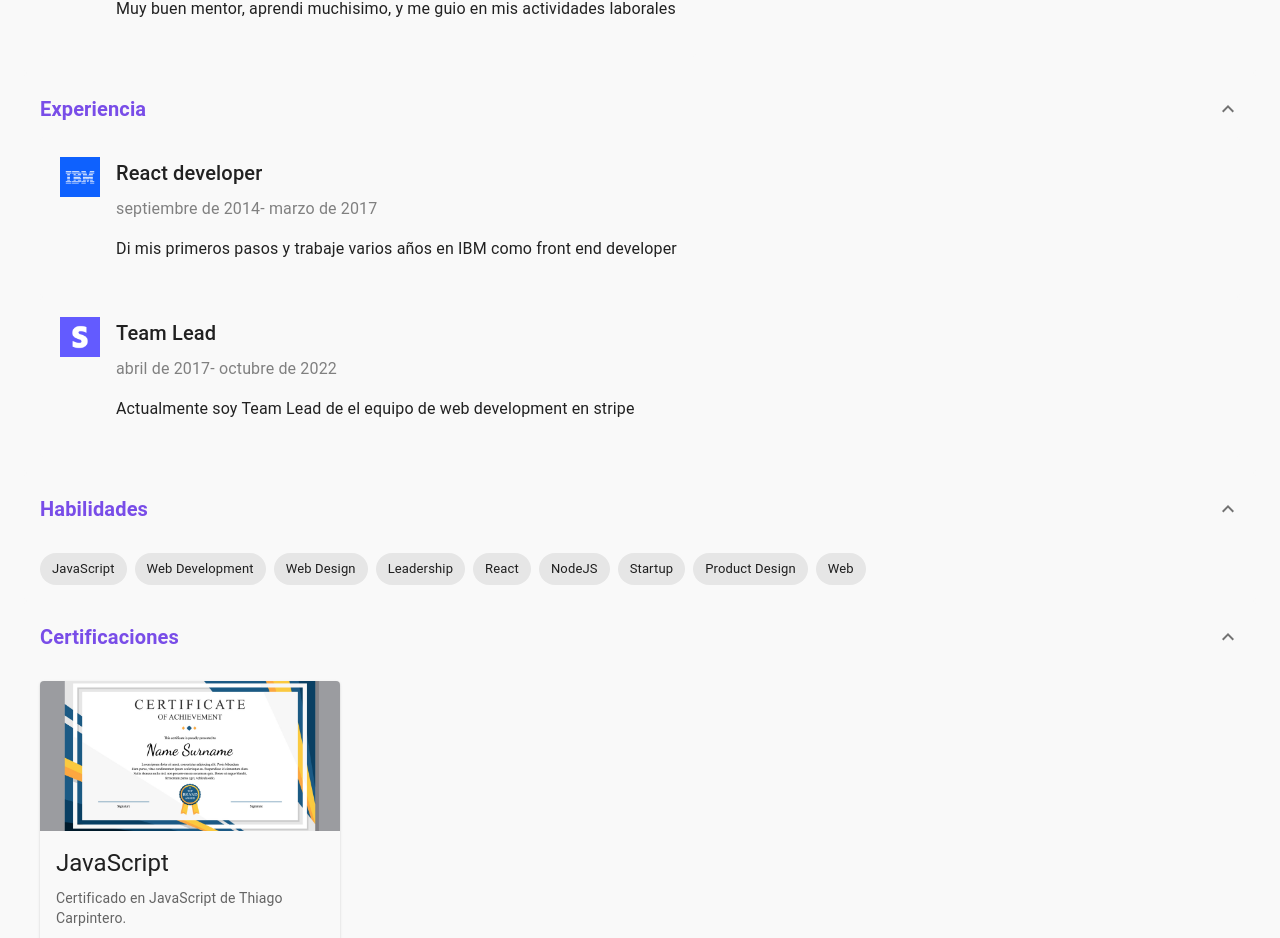
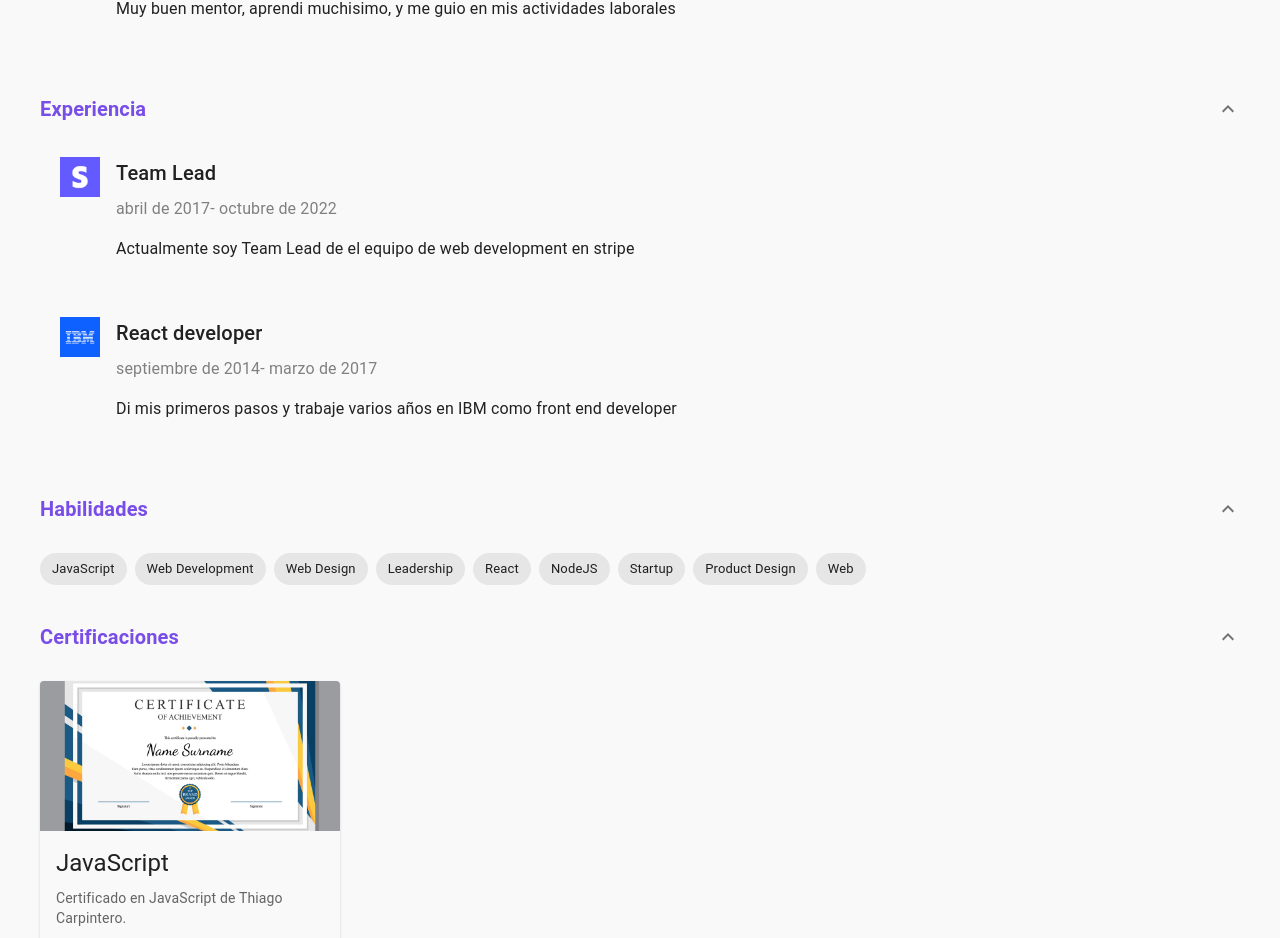
Before and after one commit to marcoserod/seminario-1-grupo-1, a React (Vite) app: page /mentor/1 in a window 1280 px wide. Shown: the part 1313-2251 px from the top of the page. Built offline with nearby package versions, Linux system fonts and the light colour scheme.

Commit message:
experience is now displayed on descending order

```diff
--- a/src/App.jsx
+++ b/src/App.jsx
@@ -7,6 +7,7 @@ import { SearchResults } from "./components/pages/SearchResults";
 import { MentorDetail } from "./components/pages/MentorDetail";
 import { MatchFinder } from "./components/pages/MatchFinder";
 import { SendFeedback } from "./components/pages/Feedback";
+import { TermsAndConditions } from "./components/pages/Terms";
 
 function App() {
   const theme = createTheme({
@@ -40,6 +41,10 @@ function App() {
               <Route path="/mentor/search" element={<SearchResults />} />
               <Route path="/mentor/:mentorID" element={<MentorDetail />} />
               <Route path="/feedback/" element={<SendFeedback />} />
+              <Route
+                path="/termsAndConditions/"
+                element={<TermsAndConditions />}
+              />
             </Routes>
           </Layout>
         </BrowserRouter>
--- a/src/components/pages/MentorDetail/index.jsx
+++ b/src/components/pages/MentorDetail/index.jsx
@@ -57,6 +57,31 @@ export const MentorDetail = () => {
       block: "start",
     });
   };
+
+  const orderExperiences = (experiencias) => {
+    // ordenar de manera descendente
+    let i = 0;
+    let j = 0;
+    const auxiliar = experiencias;
+    while (i < auxiliar.length) {
+      j = i;
+      while (j < auxiliar.length) {
+        let aux;
+        const d1 = new Date(auxiliar[i].endDate);
+        const d2 = new Date(auxiliar[j].endDate);
+        if (d1 < d2) {
+          aux = auxiliar[i];
+          auxiliar[i] = auxiliar[j];
+          auxiliar[j] = aux;
+        }
+        j += 1;
+      }
+      i += 1;
+    }
+    return auxiliar;
+  };
+
+  const experience = orderExperiences(data.experience);
 
   useEffect(() => {
     window.scrollTo(0, 0);
@@ -322,7 +347,7 @@ export const MentorDetail = () => {
           </AccordionSummary>
           <AccordionDetails>
             <Grid container rowSpacing={2} sx={{ flexDirection: "column" }}>
-              {data.experience.map((experiencia) => (
+              {experience.map((experiencia) => (
                 <Experience key={experiencia.id} experience={experiencia} />
               ))}
             </Grid>
--- a/src/db/db.js
+++ b/src/db/db.js
@@ -100,7 +100,7 @@ export const db = {
           endDate: "2020-01-01",
         },
         {
-          id: 2,
+          id: 3,
           jobTitle: "Desarrolladora Backend",
           img: mercadolibre,
           jobDescription: "Desarrolladora backend en Mercadolibre",
```
